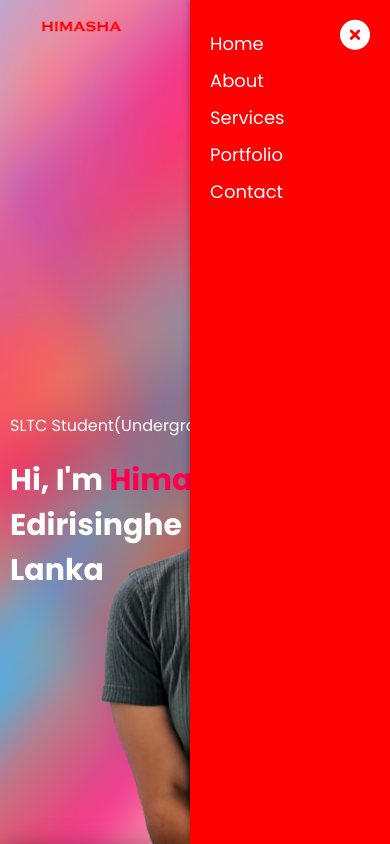
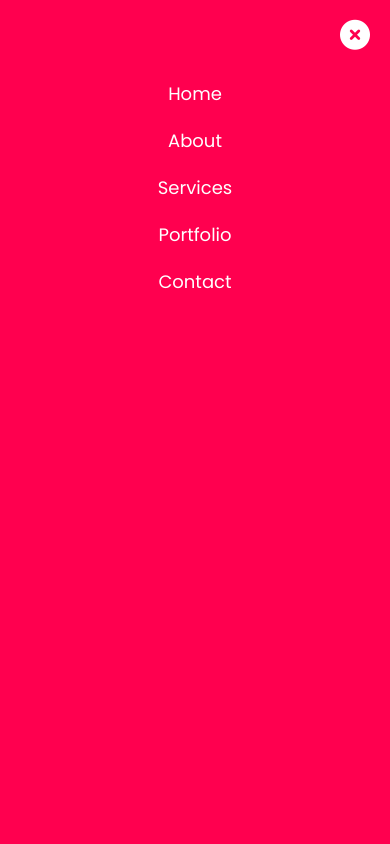
Before and after one commit to Himasha1234/Roshini_Himasha, a plain HTML site: page index.html in a window 390 px wide. Both pictures are taken after a click on the icon 366 px from the left and 25 px from the top of the page. Shown: the top 844 px of the page. Drawn offline with Linux system fonts and the light colour scheme.

Commit message:
Update style.css

```diff
--- a/style.css
+++ b/style.css
@@ -581,58 +581,65 @@ nav.fa-solid {
 
 /* Default styles for the menu */
 /* Default styles for the menu */
-#menu {
-    display: none;
+
+/* Default styles for larger screens */
+/* Default styles for larger screens */
+nav ul {
+    display: flex;
+    justify-content: space-around;
     list-style: none;
+    margin: 0;
     padding: 0;
-    margin: 0;
-    position: absolute;
-    top: 0;
-    right: 0;
-    background-color: #ff0000;
-    width: 200px;
-    height: 100vh;
-    padding: 20px;
-    box-shadow: -2px 0px 5px rgba(0, 0, 0, 0.2);
 }
 
-#menu li {
-    margin: 10px 0;
+/* Hide the menu and the hamburger menu on larger screens */
+.menu-toggle, .close-menu {
+    display: none; /* Hide the hamburger and close buttons by default */
 }
 
+/* For small screens (mobile view) */
+@media only screen and (max-width: 768px) {
+    /* Hide regular menu links on small screens */
+    nav ul {
+        display: none;  /* Hide the menu links by default */
+    }
+
+    /* Show the hamburger icon on small screens */
     .menu-toggle {
+        display: block;
         font-size: 30px;
         cursor: pointer;
     }
 
-/* Move the close icon to the top right corner */
+    /* Show the menu when the menu-toggle class is active */
+    .menu-active nav ul {
+        display: block; /* Show the menu when active */
+        background-color: #ff004f;
+        position: fixed;
+        top: 0;
+        left: 0;
+        width: 100%;
+        height: 100vh;
+        padding-top: 60px;
+        z-index: 2;
+    }
+
+    /* Menu items styling in the mobile menu */
+    nav ul li {
+        margin: 20px 0;
+        text-align: center;
+    }
+
+    /* Close icon inside the menu */
     .close-menu {
+        display: block;
         font-size: 30px;
-    cursor: pointer;
-    display: none; /* Hide close icon initially */
         position: absolute;
         top: 20px;
-    right: 20px;  /* Place the close icon in the top-right corner */
+        right: 20px;
+        cursor: pointer;
+    }
 }
 
-/* On mobile screens */
-@media (max-width: 768px) {
-    /* Initially, the menu is hidden */
-    #menu {
-        display: none;
-    }
 
-    /* Show the hamburger icon */
-    .menu-toggle {
-        display: block;
-    }
-
-    /* Show the menu and close icon when active */
-    .menu-active #menu {
-        display: block;
-    }
-
-    .menu-active .close-menu {
-        display: block;
-    }
-}
+/* For larger screens, ensure the navigation links are displayed normally */
```
Lines whose indentation alone changed are shown as unchanged.
